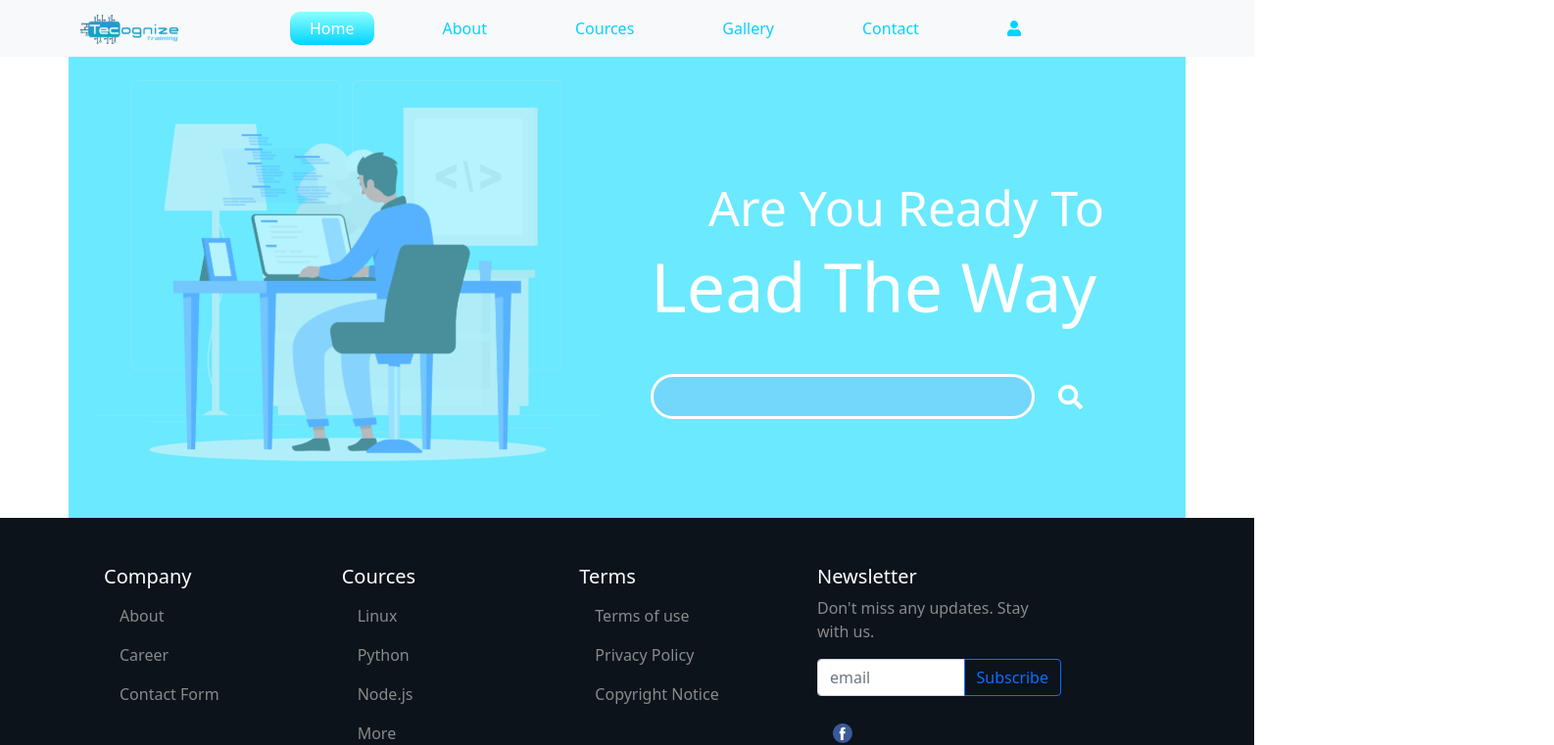
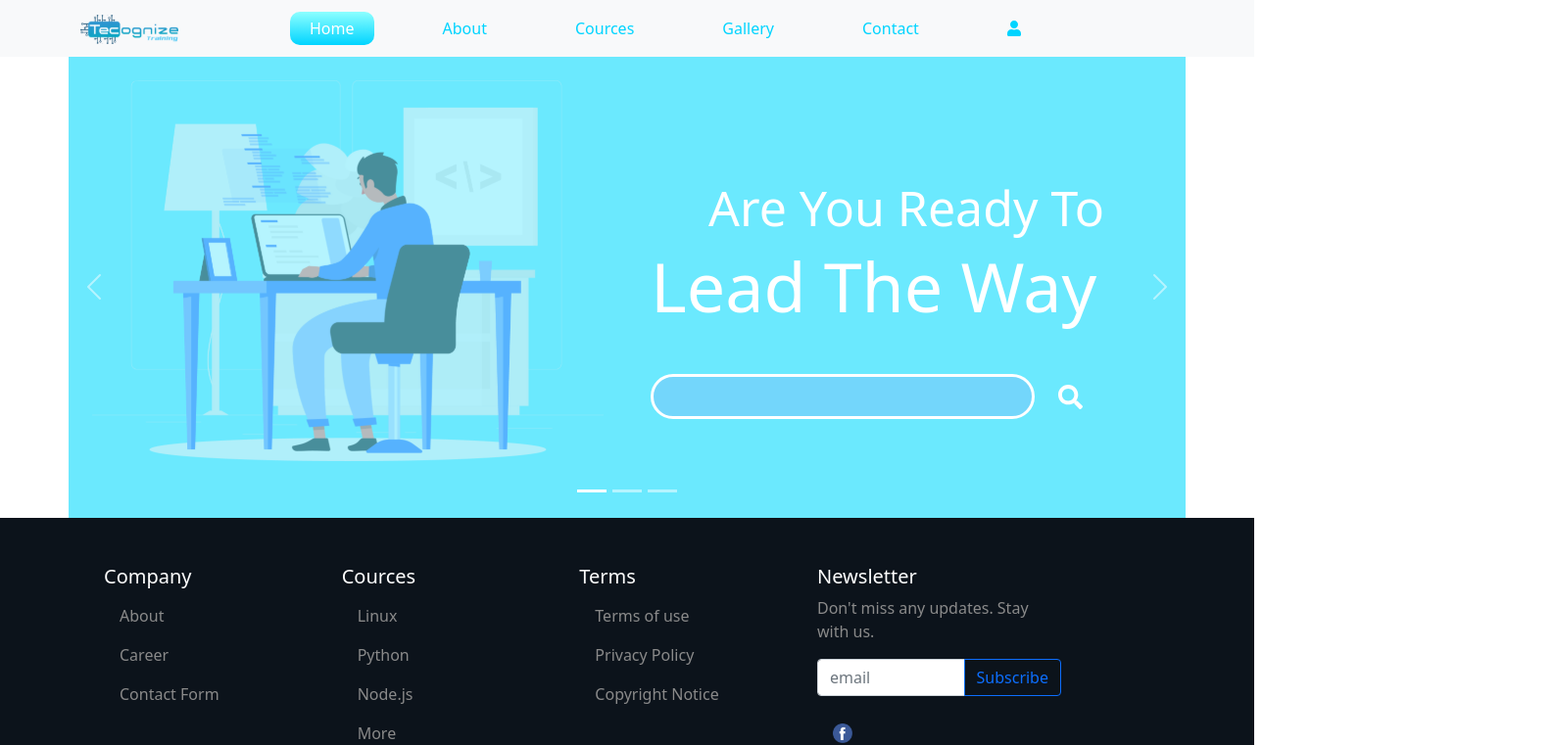
Before and after one commit to monjur15/training-web, a React (Create React App) app: page / in a window 1280 px wide. Shown: the top 761 px of the page at 98% size, 1586 px wide, since content can reach past the window. Built offline with nearby package versions, Linux system fonts and the light colour scheme.

Commit message:
Landing page Slider ready to go

```diff
--- a/src/components/Home/Home.js
+++ b/src/components/Home/Home.js
@@ -9,55 +9,82 @@ const Home = () => {
     const searchIcon = <FontAwesomeIcon icon={faSearch} />
     return (
         <div>
-            {/*  <Carousel>
-                <Carousel.Item interval={1000}>
-                    <img
-                        className="d-block w-100"
-                        src={slider1}
-                        alt="First slide"
-                    />
-                    <div className='banner_slider1'>
-                        <img
-                            className="d-block w-100"
-                            src="../../images/1.svg"
-                            alt="First slide"
-                        />
-                        <h1>Hello 1</h1>
+            <Carousel>
+                <Carousel.Item interval={10000}>
+                    <div className='container slider_main'>
 
+                        <div className='row slider1_div '>
+                            <div className='col-lg-6 col-sm-12 slider1_img p-4'>
+                                <img className='img-fluid' src={slider1} alt="" />
+
+                            </div>
+                            <div className='col-lg-6 col-sm-12 slider1_content   mt-lg-4 p-4'>
+                                <h3>Are You Ready To</h3>
+                                <h1 className='mb-lg-5'>Lead The Way</h1>
+                                <div className='input_field w-75 mb-sm-4'><input className='w-100 p-lg-2 ' type="text"></input></div>
+                                <span className='search'><Nav.Link href="/search">{searchIcon}</Nav.Link></span>
+
+                            </div>
+
+                        </div>
 
                     </div>
                     <Carousel.Caption>
-                        <h3>First slide label</h3>
-                        <p>Nulla vitae elit libero, a pharetra augue mollis interdum.</p>
+                        {/* <h3>First slide label</h3>
+                        <p>Nulla vitae elit libero, a pharetra augue mollis interdum.</p> */}
                     </Carousel.Caption>
                 </Carousel.Item>
                 <Carousel.Item interval={500}>
-                    <img
-                        className="d-block w-100"
-                        src="holder.js/800x400?text=Second slide&bg=282c34"
-                        alt="Second slide"
-                    />
-                    <h1>Hello 2</h1>
+                    <div className='container slider_main'>
+
+                        <div className='row slider1_div '>
+                            <div className='col-lg-6 col-sm-12 slider1_img p-4'>
+                                <img className='img-fluid' src={slider1} alt="" />
+
+                            </div>
+                            <div className='col-lg-6 col-sm-12 slider1_content   mt-lg-4 p-4'>
+                                <h3>Are You Ready To</h3>
+                                <h1 className='mb-lg-5'>Lead The Way</h1>
+                                <div className='input_field w-75 mb-sm-4'><input className='w-100 p-lg-2 ' type="text"></input></div>
+                                <span className='search'><Nav.Link href="/search">{searchIcon}</Nav.Link></span>
+
+                            </div>
+
+                        </div>
+
+                    </div>
                     <Carousel.Caption>
-                        <h3>Second slide label</h3>
-                        <p>Lorem ipsum dolor sit amet, consectetur adipiscing elit.</p>
+                        {/* <h3>Second slide label</h3>
+                        <p>Lorem ipsum dolor sit amet, consectetur adipiscing elit.</p> */}
                     </Carousel.Caption>
                 </Carousel.Item>
                 <Carousel.Item>
-                    <img
-                        className="d-block w-100"
-                        src="holder.js/800x400?text=Third slide&bg=20232a"
-                        alt="Third slide"
-                    />
-                    <h1>Hello 3</h1>
+                    <div className='container slider_main'>
+
+                        <div className='row slider1_div '>
+                            <div className='col-lg-6 col-sm-12 slider1_img p-4'>
+                                <img className='img-fluid' src={slider1} alt="" />
+
+                            </div>
+                            <div className='col-lg-6 col-sm-12 slider1_content   mt-lg-4 p-4'>
+                                <h3>Are You Ready To</h3>
+                                <h1 className='mb-lg-5'>Lead The Way</h1>
+                                <div className='input_field w-75 mb-sm-4'><input className='w-100 p-lg-2 ' type="text"></input></div>
+                                <span className='search'><Nav.Link href="/search">{searchIcon}</Nav.Link></span>
+
+                            </div>
+
+                        </div>
+
+                    </div>
                     <Carousel.Caption>
-                        <h3>Third slide label</h3>
-                        <p>Praesent commodo cursus magna, vel scelerisque nisl consectetur.</p>
+                        {/* <h3>Third slide label</h3>
+                        <p>Praesent commodo cursus magna, vel scelerisque nisl consectetur.</p> */}
                     </Carousel.Caption>
                 </Carousel.Item>
-            </Carousel> */}
+            </Carousel>
 
-            <div className='container slider_main'>
+            {/*  <div className='container slider_main'>
 
                 <div className='row slider1_div '>
                     <div className='col-lg-6 col-sm-12 slider1_img p-4'>
@@ -74,7 +101,7 @@ const Home = () => {
 
                 </div>
 
-            </div>
+            </div> */}
 
         </div>
     );
```
